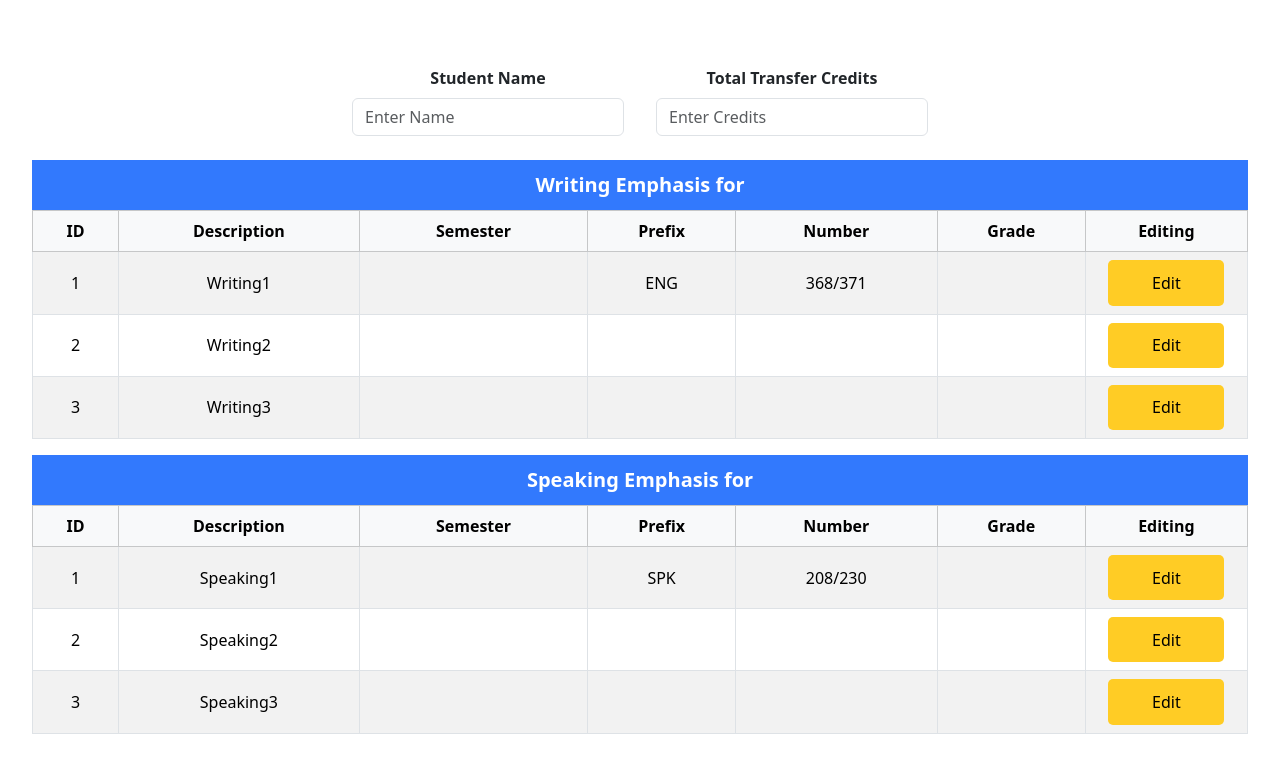
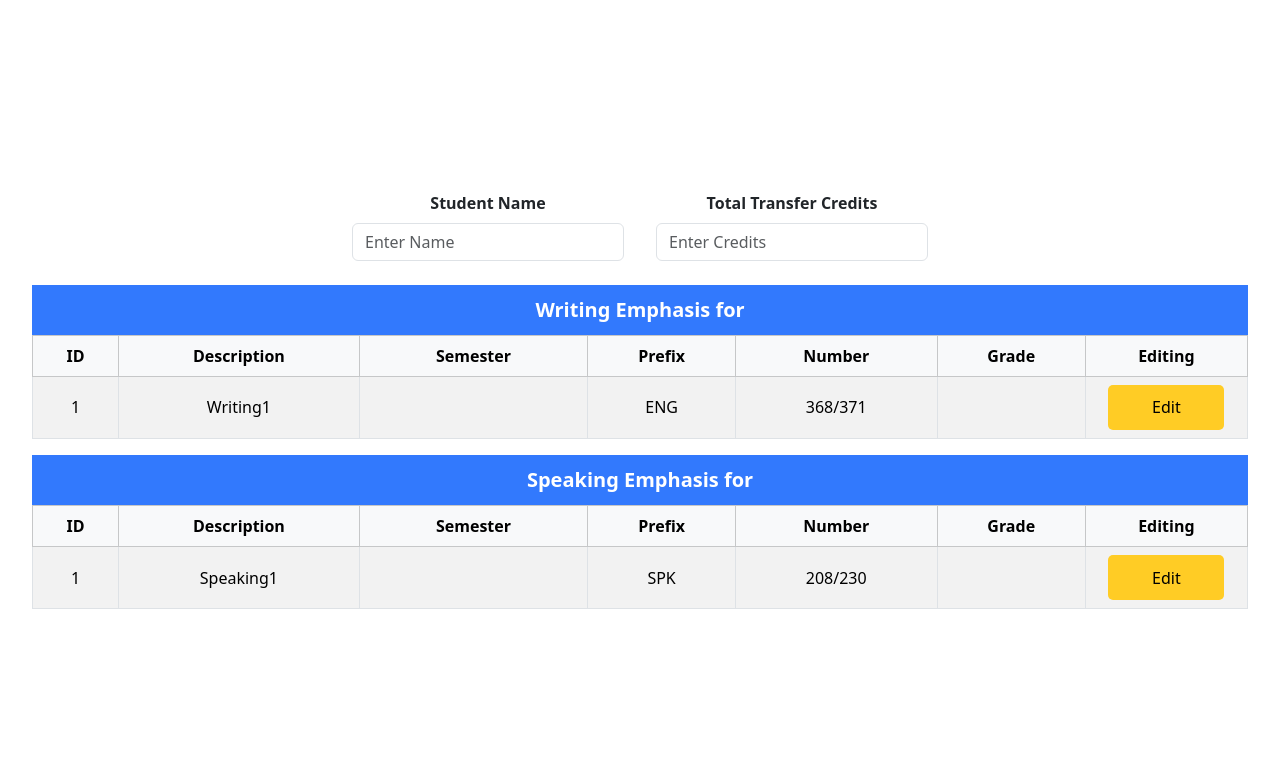
Before and after one commit to AlexPham0209/project-3, a React (Vite) app: page / in a window 1280 px wide. Shown: the top 772 px of the page. Built offline with nearby package versions, Linux system fonts and the light colour scheme.

Commit message:
Added edit state variable

```diff
--- a/src/App.css
+++ b/src/App.css
@@ -1,5 +1,6 @@
 #root {
   max-width: 1280px;
+  width: 100%;
   margin: 0 auto;
   padding: 2rem;
   text-align: center;
--- a/src/App.jsx
+++ b/src/App.jsx
@@ -6,17 +6,33 @@ import WritingTable from './WritingTable'
 import Prompt from './Prompt'
 import SpeakingTable from './SpeakingTable'
 
+function Edit() {
+  return (
+    <>
+    </>
+  );
+}
+
+function Table(name, credits) {
+  return (
+    <>
+      <WritingTable name={name} credits={credits}></WritingTable>
+      <SpeakingTable name={name} credits={credits}></SpeakingTable>
+    </>
+  );
+}
+
 function App() {
   const [name, setName] = useState('');
   const [credits, setCredits] = useState(0);
+  const [editing, setEditing] = useState(false);
 
   return (
     <div>
-      <Prompt setName={setName} setCredits={setCredits}></Prompt>
-      <WritingTable name={name} credits={credits}></WritingTable>
-      <SpeakingTable name={name} credits={credits}></SpeakingTable>
+      <Prompt></Prompt>
+      {editing ? Edit() : Table()}
     </div>
-  )
+  );
 }
 
 export default App
--- a/src/Prompt.jsx
+++ b/src/Prompt.jsx
@@ -9,8 +9,8 @@ export default function Prompt({setName, setCredits}) {
         setName(name.value);
         setCredits(Number(credits.value));
 
-        // name.value = '';
-        // credits.value = '';
+        name.value = '';
+        credits.value = '';
     }
 
     return (
--- a/src/WritingTable.jsx
+++ b/src/WritingTable.jsx
@@ -15,7 +15,7 @@ export default function WritingTable({name, credits}) {
         numberOfCourses = 1;
 
     let rows = Array.from({ length: numberOfCourses }, (_, i) =>
-        (i === 0 ? <CourseRow id={1} prefix={'ENG'} number={'368/371'} description={`Writing${1}` }></CourseRow>
+        (i === 0 ? <CourseRow id={1} prefix={'ENG'} number={'368/371'} description={`Writing${1}`}></CourseRow>
             : <CourseRow id={i + 1} description={`Writing${i + 1}`}></CourseRow>
         )
     );
```
Lines whose indentation alone changed are shown as unchanged.
